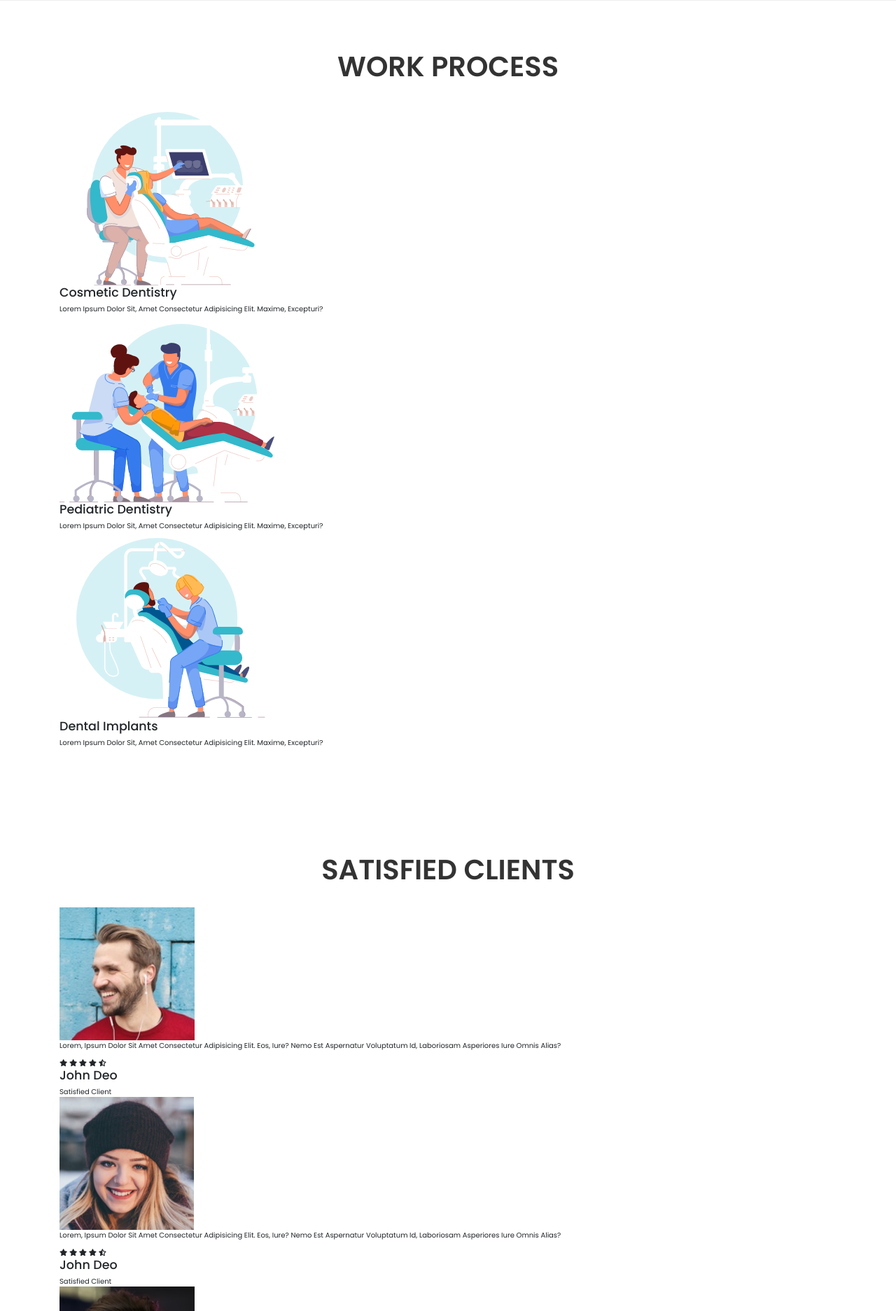
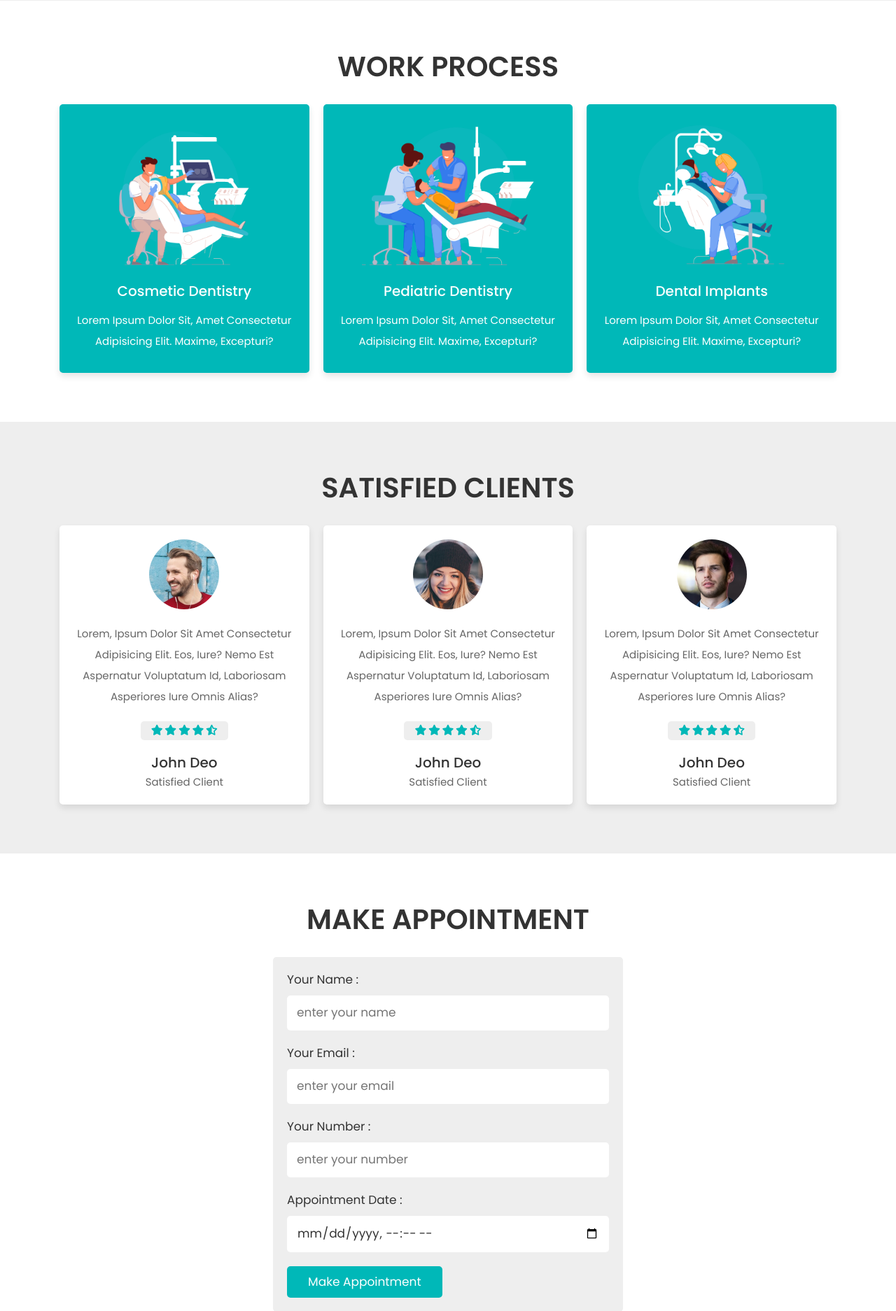
Before and after one commit to HimangsuSarkar/class_project, a PHP site: page / in a window 1280 px wide. Shown: the part 2155-4029 px from the top of the page at 70% size. Run offline with PHP 8.4, Linux system fonts and the light colour scheme.

Commit message:
update css style

```diff
--- a/css/style.css
+++ b/css/style.css
@@ -184,3 +184,123 @@ section{
    color:var(--light-color);
    line-height: 2;
 }
+.process .box-container{
+   display: grid;
+   grid-template-columns: repeat(auto-fit, minmax(30rem, 1fr));
+   gap:2rem;
+}
+
+.process .box-container .box{
+   background-color: var(--blue);
+   padding:2rem;
+   border-radius: .5rem;
+   text-align: center;
+   box-shadow: var(--box-shadow);
+}
+
+.process .box-container .box img{
+   height: 20rem;
+   margin:1rem 0;
+}
+
+.process .box-container .box h3{
+   font-size: 2rem;
+   color:var(--white);
+   margin:1.5rem 0;
+}
+
+.process .box-container .box p{
+   font-size: 1.5rem;
+   color:var(--white);
+   line-height: 2;
+}
+
+.reviews{
+   background-color: var(--light-bg);
+}
+
+.reviews .box-container{
+   display: grid;
+   grid-template-columns: repeat(auto-fit, minmax(30rem, 1fr));
+   gap:2rem;
+}
+
+.reviews .box-container .box{
+   background-color: var(--white);
+   text-align: center;
+   border-radius: .5rem;
+   box-shadow: var(--box-shadow);
+   padding:2rem;
+}
+
+.reviews .box-container .box img{
+   height: 10rem;
+   width: 10rem;
+   border-radius: 50%;
+}
+
+.reviews .box-container .box p{
+   padding:2rem 0;
+   line-height: 2;
+   font-size: 1.5rem;
+   color:var(--light-color);
+   margin-bottom: 0;
+}
+
+.reviews .box-container .box .stars{
+   padding:.5rem 1.5rem;
+   border-radius: .5rem;
+   background-color: var(--light-bg);
+   margin-bottom: 2rem;
+   display: inline-block;
+}
+
+.reviews .box-container .box .stars i{
+   font-size: 1.5rem;
+   color:var(--blue);
+}
+
+.reviews .box-container .box h3{
+   font-size: 2rem;
+   color:var(--black);
+}
+
+.reviews .box-container .box span{
+   color:var(--light-color);
+   font-size: 1.5rem;
+}
+
+.contact form{
+   border-radius: .5rem;
+   background-color: var(--light-bg);
+   padding:2rem;
+   margin:0 auto;
+   max-width: 50rem;
+}
+
+.contact form .message{
+   margin-bottom: 2rem;
+   border-radius: .5rem;
+   background-color: var(--blue);
+   padding:1.2rem 1rem;
+   font-size: 1.7rem;
+   color:var(--white);
+   text-align: center;
+}
+
+.contact form .box{
+   width: 100%;
+   margin-top: 1rem;
+   margin-bottom: 2rem;
+   border-radius: .5rem;
+   background-color: var(--white);
+   padding:1.2rem 1.4rem;
+   font-size: 1.7rem;
+   color:var(--black);
+   text-transform: none;
+}
+
+.contact form span{
+   font-size: 1.7rem;
+   color:var(--black);
+}
```
